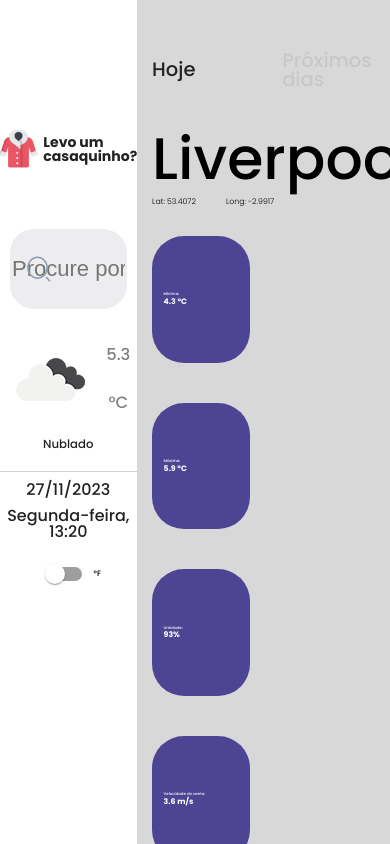
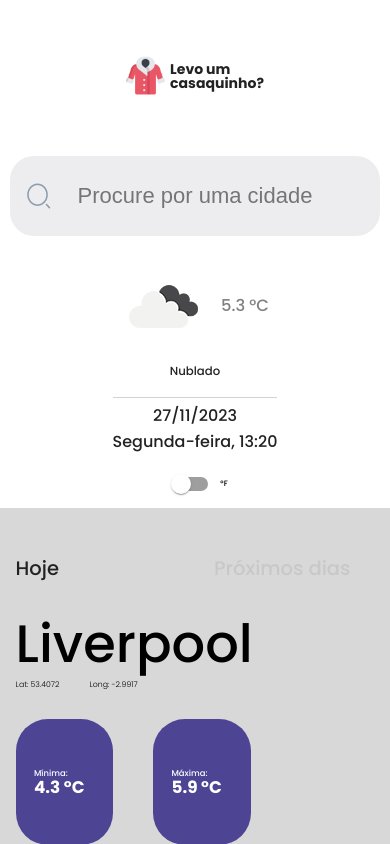
Before and after one commit to Vinni088/projeto25-LeveUmCasaquinho, a React (Vite) app: page / in a window 390 px wide. Shown: the top 844 px of the page. Built offline with nearby package versions, Linux system fonts and the light colour scheme; no server answers; a web font is replaced by a local one.

Commit message:
feat: responsividade -> breakpoints

```diff
--- a/src/App.jsx
+++ b/src/App.jsx
@@ -79,6 +79,9 @@
           TempUnit={TempUnit}
         />
 
+        <h9 id='rights'>
+          Todos os direitos reservados. 2023.
+        </h9>
       </SideMenu>
 
       <Dashboard>
@@ -137,9 +140,9 @@
           </ResponsiveContainer>
         </DashboardProx>
 
-        <p style={{ position: 'absolute', bottom: '15px', left: '39vw' }}>
+        <h9 id='disclaimer'>
           Dados fornecidos pela <a href="https://openweathermap.org/"> Open Weather API </a>
-        </p>
+        </h9>
       </Dashboard>
     </Body>
   )
@@ -185,14 +188,29 @@
     justify-content: center;
     align-items: flex-start;
     font-family: 'Poppins';
-    font-size: 2vw;
+    font-size: 2vmax;
     font-weight: 700;
     color: white;
     p {
-      font-size: 1vw;
+      font-size: 1vmax;
     }
   }
 
+  h9 {
+    padding-top: 8.5vh;
+    font-family: 'Poppins';
+    font-size: 1.5;
+    font-weight: 400;
+    text-align: center;
+  }
+  #rights {
+    position: absolute;
+    bottom: 20px;
+  }
+  #disclaimer {
+    position: absolute;
+    bottom: 20px;
+  }
   // Utilizar em um navegador que suporte o tookit
   ::-webkit-scrollbar {
     width: 2px !important;
@@ -206,6 +224,17 @@
   ::-webkit-scrollbar-track {
     background-color: gray !important;
   }
+  @media (max-width: 1000px) {
+    flex-direction: column;
+    justify-content: center;
+    align-items: flex-start;
+    #rights {
+    bottom: 30px;
+    }
+    #disclaimer {
+      bottom: 10px;
+    }
+  }
 `
 ////////////////// Estilos Barra Lateral //////////////////
 const SideMenu = styled.div`
@@ -218,6 +247,14 @@
   justify-content: flex-start;
   align-items: center;
   background-color: white;
+  @media (max-width: 1000px) {
+   width: 100%;
+   min-height: unset;
+
+   flex-direction: column;
+   justify-content: center;
+   align-items: center;
+  }
 `
 ////////////////// Estilos Dashboard //////////////////
 const Dashboard = styled.div`
@@ -239,6 +276,10 @@
       text-decoration: none;
       color: #96A7F2;
     }
+  }
+  @media (max-width: 1000px) {
+   min-height: unset;
+   width: 100%;
   }
 `
 const DashboardMenu = styled.div`
@@ -263,7 +304,7 @@
   h1 {
     width: 100%;
     font-family: 'Poppins';
-    font-size: 15vmin;
+    font-size: 13.5vmin;
     font-weight: 400;
     text-align: left;
   }
@@ -288,7 +329,7 @@
   h1 {
     width: 100%;
     font-family: 'Poppins';
-    font-size: 15vmin;
+    font-size: 13.5vmin;
     font-weight: 400;
     text-align: left;
   }
--- a/src/components/dataSummary.jsx
+++ b/src/components/dataSummary.jsx
@@ -81,9 +81,6 @@
                 <Switch onClick={handleChangeTempUnit} /> °F
             </div>
 
-            <h2 style={{ position: 'absolute', bottom: '15px', left: '4vw' }}>
-                Todos os direitos reservados. 2023.
-            </h2>
         </DataSummaryDiv>
     );
 };
```
